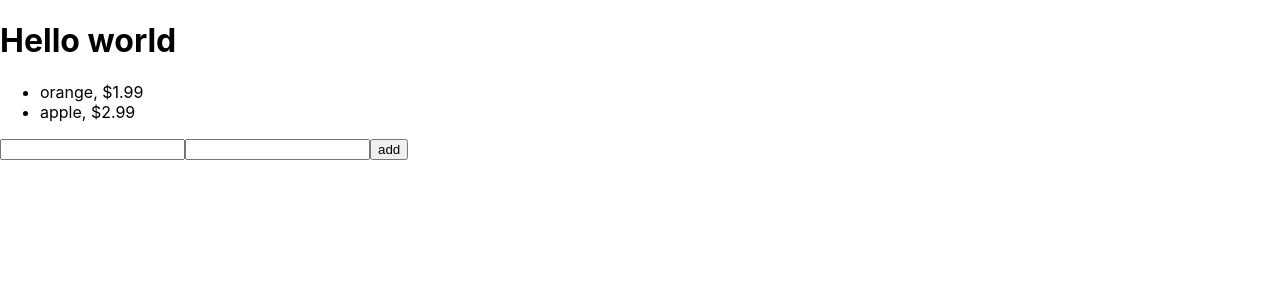
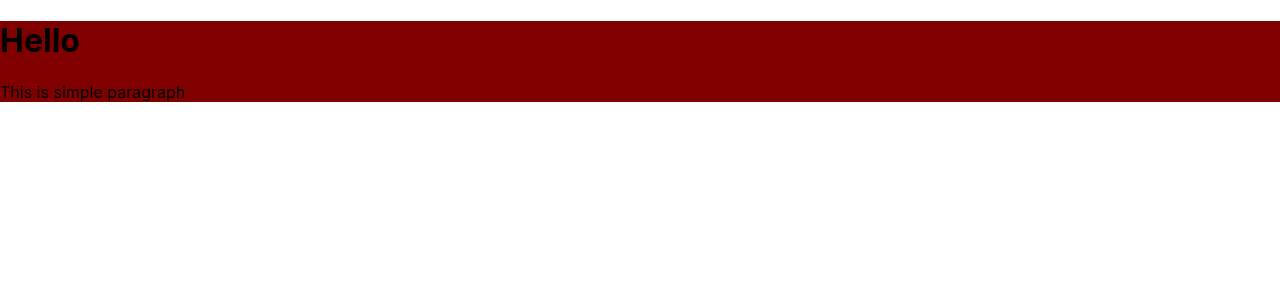
Before and after one commit to SoeLaPyaeHtun/react-ex, a React (Create React App) app: page / in a window 1280 px wide. Shown: the top 300 px of the page. Built offline with nearby package versions, Linux system fonts and the light colour scheme.

Commit message:
using seprate files

```diff
--- a/src/App.js
+++ b/src/App.js
@@ -1,55 +1,19 @@
 import React from "react";
-
-
-
-class Item extends React.Component{
-  render(){
-    return <li>{this.props.name}, ${this.props.price}</li>
-  }
-}
+import Toolbar from "./Toolbar";
 
 
 
 class App extends React.Component{
-
-  state = {
-    items:[
-      {id:1,name:"orange",price:1.99},
-      {id:2,name:"apple",price:2.99},
-    ]
-  }
-
-  nameRef = React.createRef();
-  priceRef = React.createRef();
-
-  add = () => {
-
-    let id = this.state.items.length + 1
-    let name = this.nameRef.current.value;
-    let price = this.priceRef.current.value;
-    this.setState({
-      items:[
-        ...this.state.items,
-        {id,name,price}
-      ]
-    })
-  }
-
-  render() {
+  render(){
     return (
       <div>
-        <h1>Hello world</h1>
-        <ul>
-        {this.state.items.map(i => {
-          return <Item key={i.id} name={i.name} price={i.price} />
-        })}
-        </ul>
-        <input type="text" ref={this.nameRef} />
-        <input type="text" ref={this.priceRef} />
-        <button onClick={this.add}>add</button>
+        <Toolbar>
+          <h1>Hello</h1>
+          <p>This is simple paragraph</p>
+        </Toolbar>
       </div>
     )
   }
 }
 
-export default App
+export default App;
--- /dev/null
+++ b/src/Toolbar.css
@@ -0,0 +1,4 @@
+.toolbar{
+    background: maroon;
+    padding: 10;
+}
--- /dev/null
+++ b/src/Toolbar.js
@@ -0,0 +1,16 @@
+import React from "react";
+import './Toolbar.css';
+
+
+
+class Toolbar extends React.Component{
+    render(){
+        return (
+            <div className="toolbar">
+               {this.props.children}
+            </div>
+        )
+    }
+}
+
+export default Toolbar;
```
